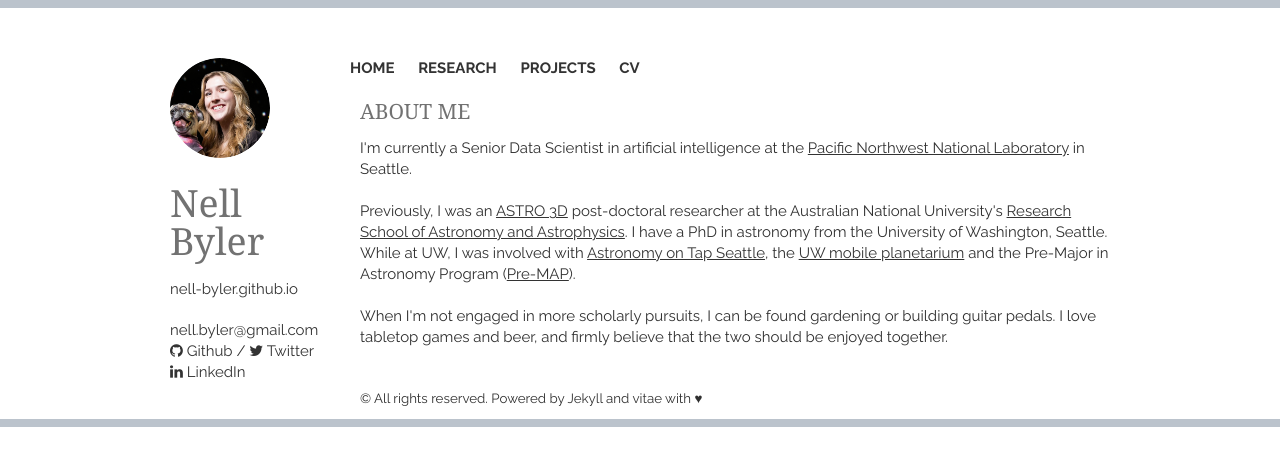
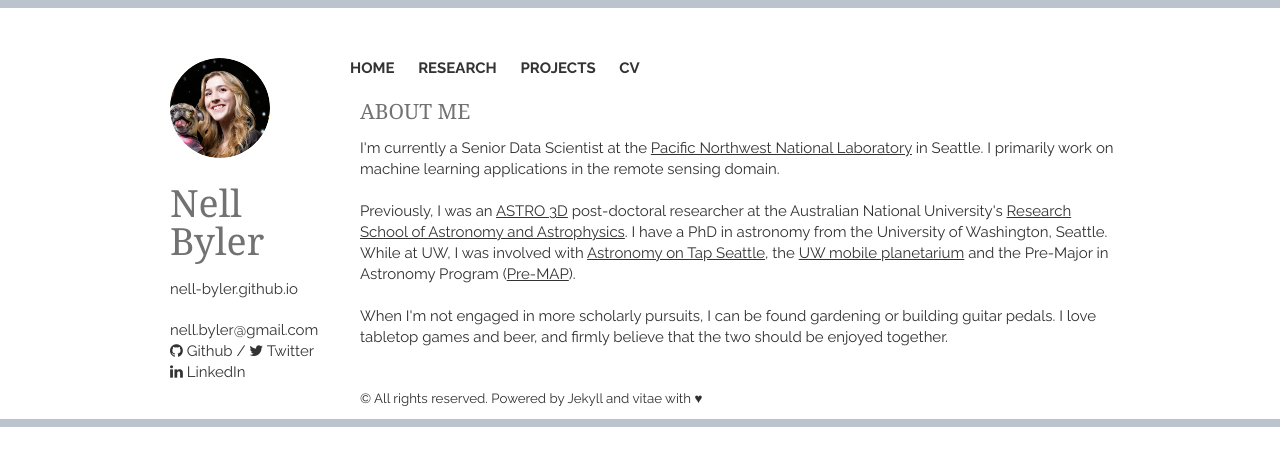
Before and after one commit to nell-byler/nell-byler.github.io, a Jekyll site: the page built from index.html, in a window 1280 px wide. Shown: the top 466 px of the page. Built offline with Jekyll 4.4.1, drawn with Linux system fonts in a browser that asks for light colours; nearby versions of some CDN libraries; the list of posts is cut into pages by our own code.

Commit message:
Update aboutme.html

```diff
--- a/_includes/aboutme.html
+++ b/_includes/aboutme.html
@@ -1,7 +1,7 @@
 <section class="thirteen columns">
     <h1>About Me</h1>
     <article>
-      <p>I'm currently a Senior Data Scientist in artificial intelligence at the <a style="color:#333; text-decoration: underline;" href="https://www.pnnl.gov/">Pacific Northwest National Laboratory</a> in Seattle.</p><br>
+      <p>I'm currently a Senior Data Scientist at the <a style="color:#333; text-decoration: underline;" href="https://www.pnnl.gov/">Pacific Northwest National Laboratory</a> in Seattle. I primarily work on machine learning applications in the remote sensing domain.</p><br>
 
       <p>Previously, I was an <a style="color:#333; text-decoration: underline;" href="http://astro3d.org.au/">ASTRO 3D</a> post-doctoral researcher at the Australian National University's <a style="color:#333; text-decoration: underline;" href="http://rsaa.anu.edu.au">Research School of Astronomy and Astrophysics</a>. I have a PhD in astronomy from the University of Washington, Seattle. While at UW, I was involved with <a style="color:#333; text-decoration: underline;" href="https://twitter.com/AoTSeattle">Astronomy on Tap Seattle</a>, the <a style="color:#333; text-decoration: underline;" href="http://www.washington.edu/news/2013/01/24/astronomy-to-go-uw-readies-new-portable-planetarium/">UW mobile planetarium</a> and the Pre-Major in Astronomy Program (<a style="color:#333; text-decoration: underline;" href="http://depts.washington.edu/premap/">Pre-MAP</a>).</p><br>
       <p>When I'm not engaged in more scholarly pursuits, I can be found gardening or building guitar pedals. I love tabletop games and beer, and firmly believe that the two should be enjoyed together. </p>
```
